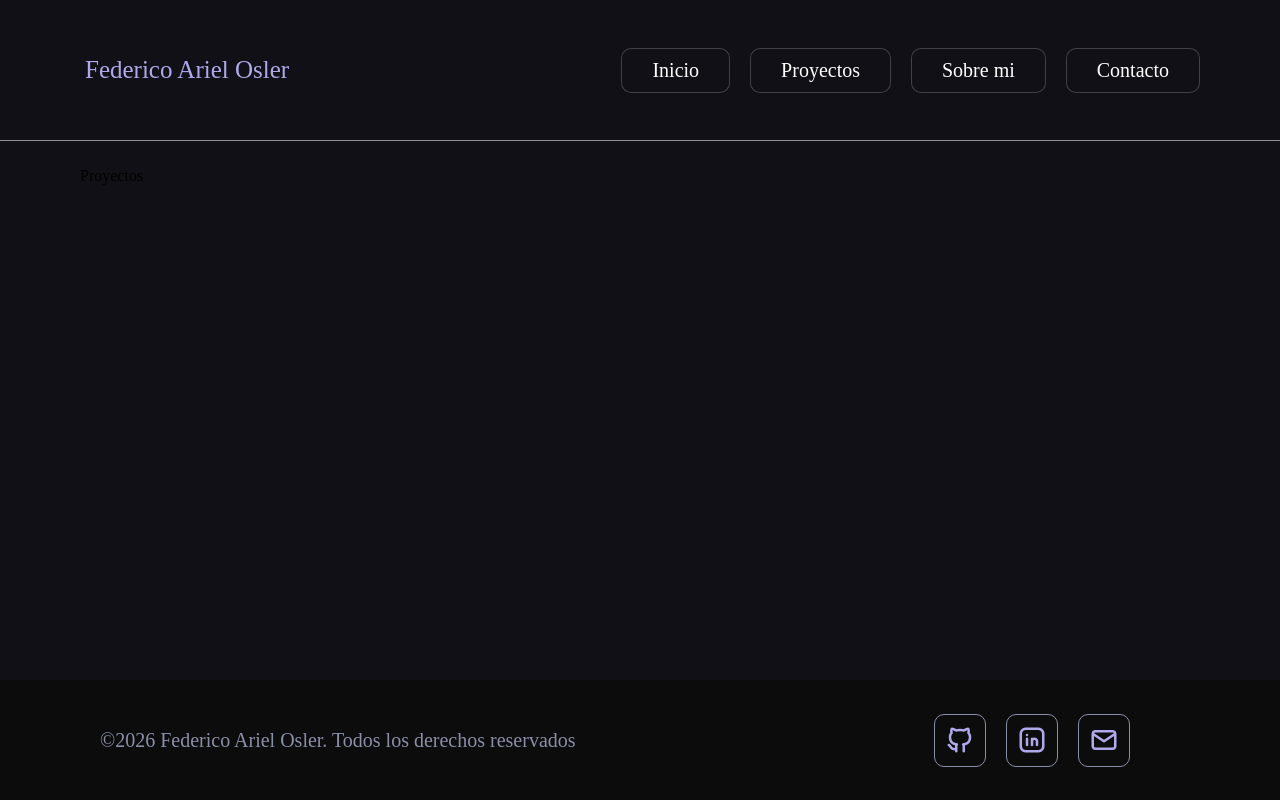
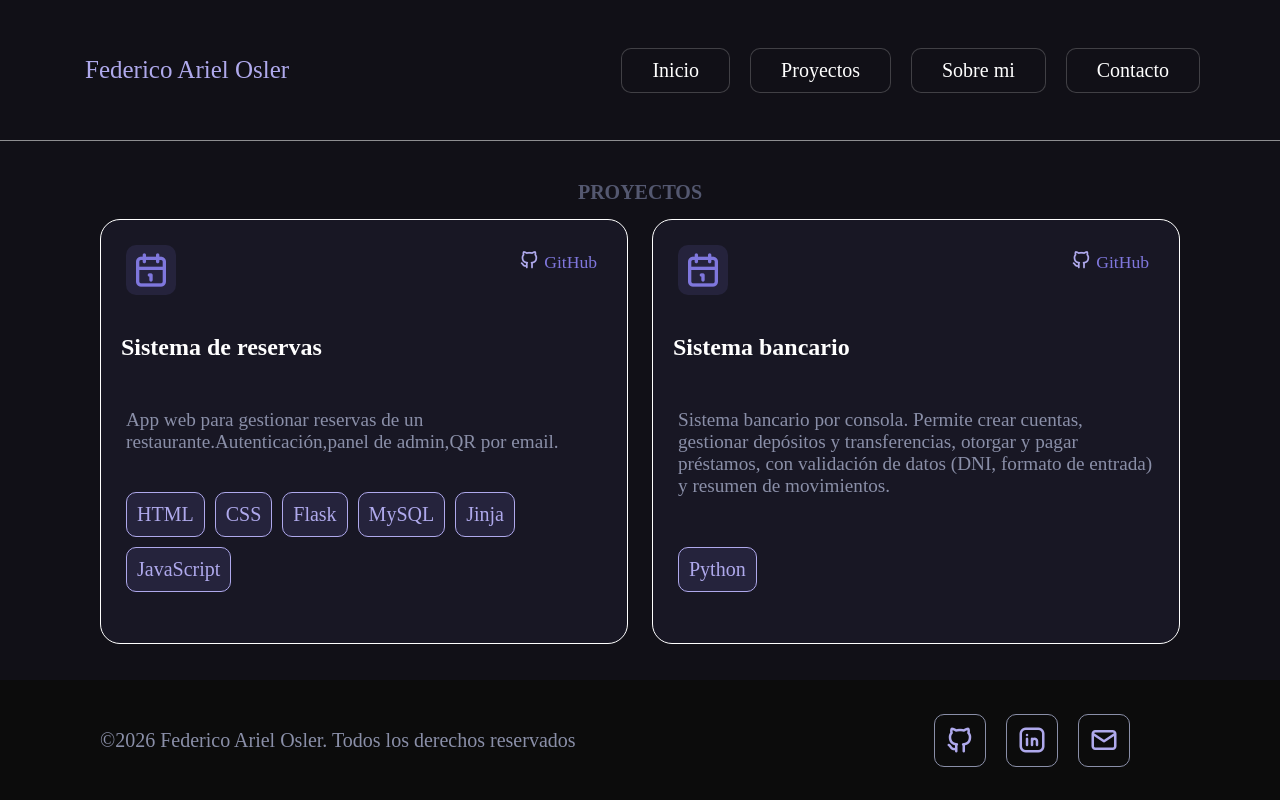
Before and after one commit to federicoosler/Portfolio, a Flask app: page /proyectos in a window 1280 px wide. Run offline with Flask 3, Linux system fonts and the light colour scheme.

Commit message:
feature: Incorporacion de sección proyectos

```diff
--- /dev/null
+++ b/frontend/static/css/proyectos.css
@@ -0,0 +1,119 @@
+#contenedor-principal{
+    flex:1;
+    display:flex;
+    flex-direction:column;
+    justify-content:center;
+    align-items:center;
+
+    padding:20px;
+}
+
+
+#contenedor-proyectos{
+    display:grid;
+    grid-template-columns: 1fr 1fr;
+    place-content:center;
+    align-items:stretch;
+
+    width:100%;
+    padding:5px;
+    gap:24px;
+
+}
+/*DISEÑO DE CADA TARJETA DE PROYECTO*/
+.proyecto-contenedor{
+    display:flex;
+    flex-direction:column;
+
+    background:#181724;
+    border-radius:20px;
+    border:0.5px solid white;
+    padding:20px 20px 30px 20px;
+    gap:10px;
+
+}
+
+/*TECNOLOGIAS UTILIZADAS*/
+#contenedor-tecnologias-usadas{
+    display:flex;
+    justify-content:start;
+    flex-wrap:wrap;
+
+    min-width:90%;
+    padding:5px;
+    gap:10px;
+    list-style:none;
+    margin-top:auto;
+}
+
+/*ICONOS USADOS*/
+.contenedor-iconos{
+    display:flex;
+    justify-content:space-between;
+    padding:5px;
+}
+
+.contenedor-git-demo{
+    padding:5px;
+
+}
+
+.contenedor-git-demo a{
+    color:#7F77DD;
+    font-size:1.1rem;
+    text-decoration:none;
+}
+
+.contenedor-git-demo a:hover{
+    color:white;
+    cursor:pointer;
+}
+
+.icono-calendario{
+    font-size:2.5rem;
+    color:#7F77DD;
+    background:rgba(127,119,221,0.13);
+    padding:5px;
+    border-radius:10px;
+}
+
+.icono-github{
+    font-size:1.3rem;
+}
+
+/*TITULOS, TEXTO*/
+.contenedor-titulo-texto-proyecto{
+    display:flex;
+    flex-direction:column;
+}
+
+.titulo-proyecto{
+    font-size:1.5rem;
+    color:white;
+}
+
+.tema-proyecto{
+    display:flex;
+    justify-content:center;
+    align-items:center;
+
+    font-size:1.2rem;
+    padding:5px;
+}
+
+.nuevo{
+    margin:0px;
+    min-width:auto;
+}
+/*MEDIA*/
+@media (max-width: 1250px){
+    #contenedor-proyectos{
+        grid-template-columns: 1fr 1fr;
+    }
+}
+
+@media (max-width: 890px){
+    #contenedor-proyectos{
+        grid-template-columns:1fr;
+    }
+}
--- a/frontend/templates/proyectos.html
+++ b/frontend/templates/proyectos.html
@@ -1,9 +1,54 @@
 {% extends "base.html" %}
 {% block title %}Inicio{% endblock %}
 {% block extra_css%}
-
+    <link rel="stylesheet" href="static/css/proyectos.css">
 {% endblock %}
 
 {% block content %}
-<p>Proyectos</p>
+    <div id="contenedor-principal">
+        <h2 class="subtitulo">Proyectos</h2>
+        <div id="contenedor-proyectos">
+            <div class="proyecto-contenedor">
+                <div class="contenedor-iconos">
+                    <i class="ti ti-calendar icono-calendario"></i>
+                    <div class="contenedor-git-demo">
+                        <a href="https://github.com/federicoosler/Pagina_restaurante" target="_blank" rel="noopener noreferrer">
+                            <i class="ti ti-brand-github icono-github"></i>
+                        </a>
+                        <a href="https://github.com/federicoosler/Pagina_restaurante" target="_blank">GitHub</a>
+                    </div>
+                </div>
+                <div class="contenedor-titulo-texto-proyecto">
+                    <h3 class="titulo-proyecto">Sistema de reservas</h3>
+                    <p class="texto tema-proyecto">App web para gestionar reservas de un restaurante.Autenticación,panel de admin,QR por email.</p>
+                </div>
+                <ul id="contenedor-tecnologias-usadas">
+                    <li class="badge nuevo">HTML</li>
+                    <li class="badge nuevo">CSS</li>
+                    <li class="badge nuevo">Flask</li>
+                    <li class="badge nuevo">MySQL</li>
+                    <li class="badge nuevo">Jinja</li>
+                    <li class="badge nuevo">JavaScript</li>
+                </ul>
+            </div>
+            <div class="proyecto-contenedor">
+                <div class="contenedor-iconos">
+                    <i class="ti ti-calendar icono-calendario"></i>
+                    <div class="contenedor-git-demo">
+                        <a href="https://github.com/federicoosler/Cuenta-bancaria" target="_blank" rel="noopener noreferrer">
+                            <i class="ti ti-brand-github icono-github"></i>
+                        </a>
+                        <a href="https://github.com/federicoosler/Cuenta-bancaria" target="_blank">GitHub</a>
+                    </div>
+                </div>
+                <div class="contenedor-titulo-texto-proyecto">
+                    <h3 class="titulo-proyecto">Sistema bancario</h3>
+                    <p class="texto tema-proyecto">Sistema bancario por consola. Permite crear cuentas, gestionar depósitos y transferencias, otorgar y pagar préstamos, con validación de datos (DNI, formato de entrada) y resumen de movimientos.</p>
+                </div>
+                <ul id="contenedor-tecnologias-usadas">
+                    <li class="badge nuevo">Python</li>
+                </ul>
+            </div>
+        </div>
+    </div>
 {% endblock %}
```
